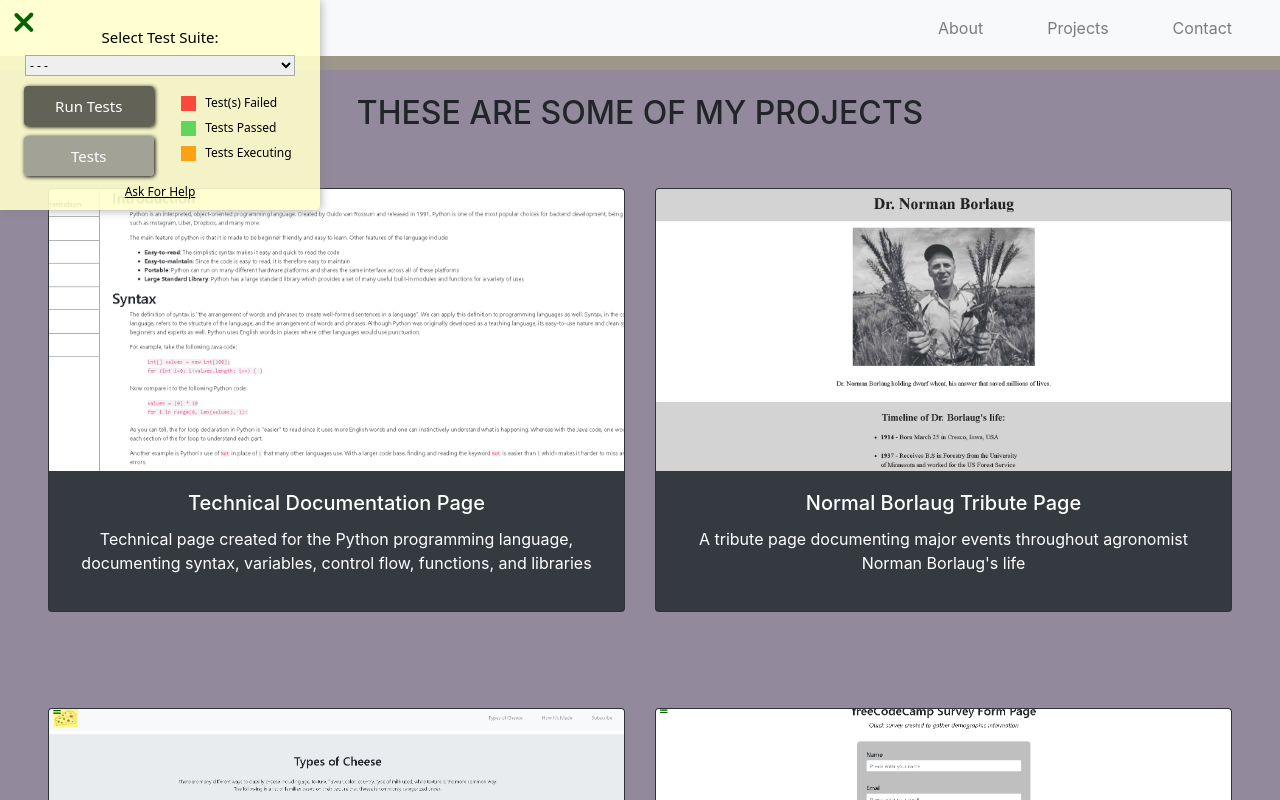
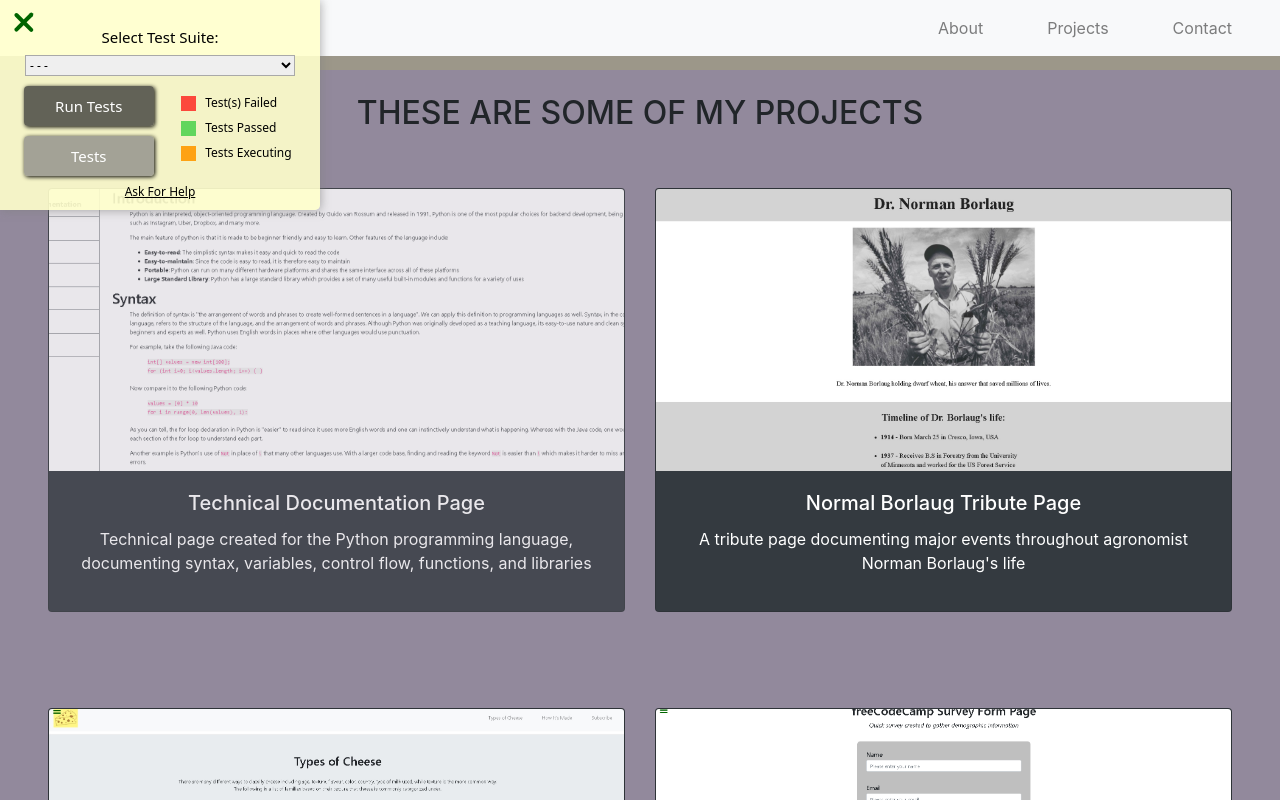
Before and after one commit to Austin-tam/freecodecamp-personal-portfolio, a website built with Parcel: page index.html in a window 1280 px wide. In both pictures the pointer is over the element 336 px from the left and 1130 px from the top of the page. Shown: the part 730-1530 px from the top of the page. Built offline with nearby package versions, Linux system fonts and the light colour scheme.

Commit message:
add hover effect for project cards

```diff
--- a/css/main.css
+++ b/css/main.css
@@ -295,3 +295,7 @@ textarea {
   height: 22vw;
   object-fit: cover;
 }
+
+.card:hover {
+  opacity: 0.8;
+}
```
